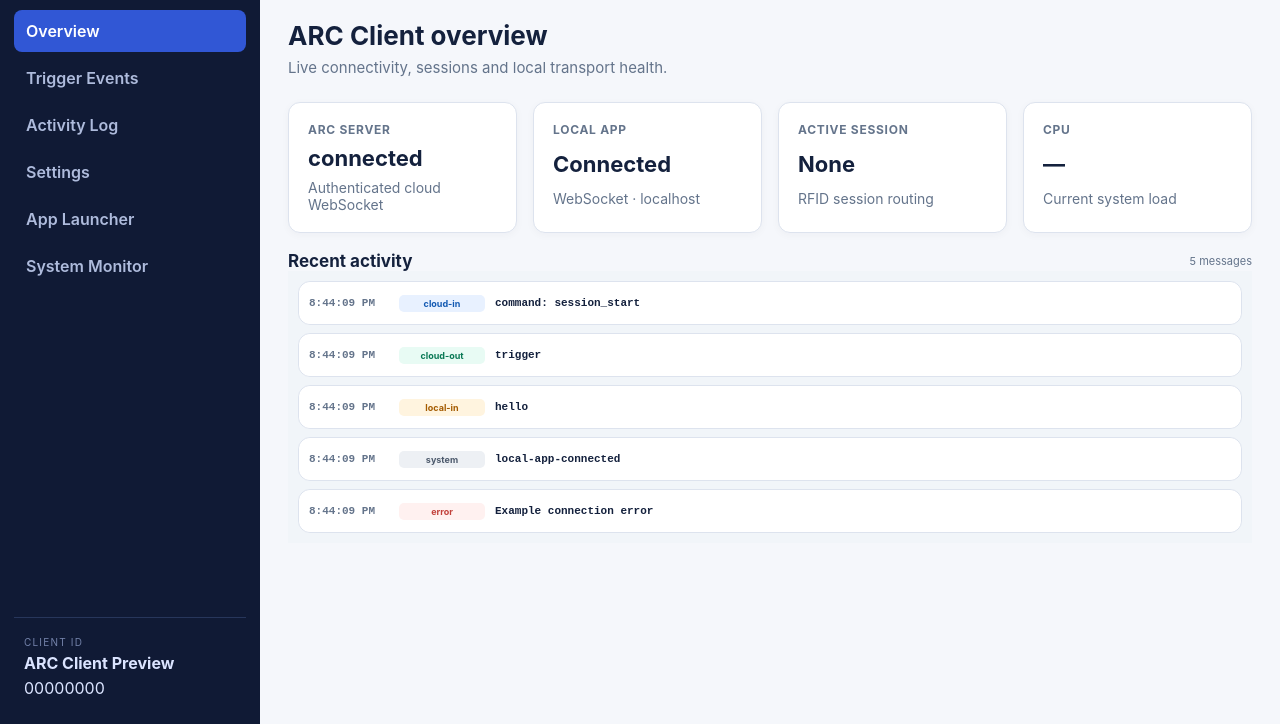
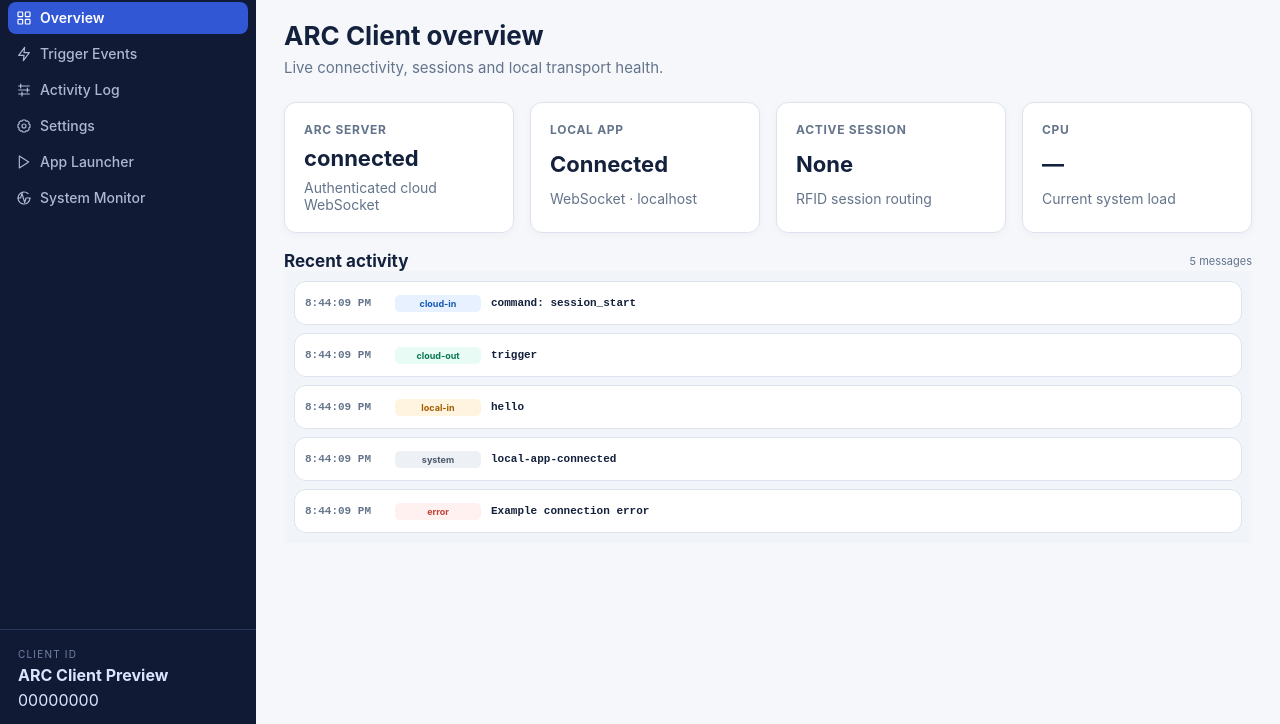
Before and after one commit to noeldrew/arc-sat-client, a React app: page / in a window 1280 px wide. Shown: the part 76-800 px from the top of the page. Built offline with nearby package versions, Linux system fonts and the light colour scheme.

Commit message:
feat: match ARC portal sidebar styling

```diff
--- a/src/renderer.tsx
+++ b/src/renderer.tsx
@@ -14,6 +14,57 @@ const pages = [
   "System Monitor",
 ] as const;
 type Page = (typeof pages)[number];
+
+const PageIcon = ({ page }: { page: Page }): React.JSX.Element => {
+  const paths: Record<Page, React.ReactNode> = {
+    Overview: (
+      <>
+        <rect x="3" y="3" width="7" height="7" rx="1" />
+        <rect x="14" y="3" width="7" height="7" rx="1" />
+        <rect x="3" y="14" width="7" height="7" rx="1" />
+        <rect x="14" y="14" width="7" height="7" rx="1" />
+      </>
+    ),
+    "Trigger Events": (
+      <path d="m13 2-9 12h8l-1 8 9-12h-8l1-8Z" />
+    ),
+    "Activity Log": (
+      <>
+        <path d="M4 6h16M4 12h16M4 18h16" />
+        <path d="M7 3v6M17 9v6M9 15v6" />
+      </>
+    ),
+    Settings: (
+      <>
+        <circle cx="12" cy="12" r="3" />
+        <path d="M19.4 15a1.7 1.7 0 0 0 .34 1.88l.06.06-2.83 2.83-.06-.06a1.7 1.7 0 0 0-1.88-.34 1.7 1.7 0 0 0-1.03 1.56V21h-4v-.08A1.7 1.7 0 0 0 8.96 19.4a1.7 1.7 0 0 0-1.88.34l-.06.06-2.83-2.83.06-.06A1.7 1.7 0 0 0 4.6 15 1.7 1.7 0 0 0 3.08 14H3v-4h.08A1.7 1.7 0 0 0 4.6 8.96a1.7 1.7 0 0 0-.34-1.88L4.2 7.02l2.83-2.83.06.06a1.7 1.7 0 0 0 1.88.34A1.7 1.7 0 0 0 10 3.08V3h4v.08a1.7 1.7 0 0 0 1.04 1.52 1.7 1.7 0 0 0 1.88-.34l.06-.06 2.83 2.83-.06.06a1.7 1.7 0 0 0-.34 1.88A1.7 1.7 0 0 0 20.92 10H21v4h-.08A1.7 1.7 0 0 0 19.4 15Z" />
+      </>
+    ),
+    "App Launcher": (
+      <path d="m5 3 14 9-14 9V3Z" />
+    ),
+    "System Monitor": (
+      <>
+        <path d="M3 12h4l2-7 4 14 2-7h6" />
+        <path d="M21 12a9 9 0 1 1-3-6.7" />
+      </>
+    ),
+  };
+  return (
+    <svg
+      aria-hidden="true"
+      className="nav-icon"
+      viewBox="0 0 24 24"
+      fill="none"
+      stroke="currentColor"
+      strokeWidth="1.75"
+      strokeLinecap="round"
+      strokeLinejoin="round"
+    >
+      {paths[page]}
+    </svg>
+  );
+};
 type ActivityPreferences = { showAcks: boolean; showPing: boolean };
 const Badge = ({
   good,
@@ -1327,7 +1378,8 @@ function App(): React.JSX.Element {
               key={item}
               onClick={() => setPage(item)}
             >
-              {item}
+              <PageIcon page={item} />
+              <span>{item}</span>
             </button>
           ))}
         </nav>
--- a/src/styles.css
+++ b/src/styles.css
@@ -39,12 +39,12 @@ button {
 .shell {
   min-height: 100vh;
   display: grid;
-  grid-template-columns: 260px 1fr;
+  grid-template-columns: 16rem 1fr;
 }
 .sidebar {
   background: var(--arc-sidebar);
   color: var(--arc-sidebar-text);
-  padding: 22px 14px;
+  padding: 0;
   display: flex;
   flex-direction: column;
   position: sticky;
@@ -56,7 +56,7 @@ button {
   display: flex;
   align-items: center;
   gap: 12px;
-  padding: 0 10px 26px;
+  padding: 16px;
   font-weight: 750;
   min-height: 62px;
 }
@@ -68,11 +68,18 @@ button {
   object-position: left center;
 }
 .brand.logo-only img {
-  max-width: 100%;
-  max-height: 76px;
+  width: 100%;
+  max-width: none;
+  max-height: 180px;
+  height: auto;
 }
 .brand.has-logo {
-  padding-left: 4px;
+  padding-left: 16px;
+}
+.brand.logo-only {
+  display: block;
+  min-height: 0;
+  padding: 20px 26px 18px;
 }
 .brand.has-logo > span {
   min-width: 0;
@@ -96,16 +103,25 @@ button {
 }
 nav {
   display: grid;
-  gap: 5px;
+  gap: 4px;
+  padding: 8px;
 }
 nav button {
+  display: flex;
+  align-items: center;
+  gap: 8px;
+  min-height: 32px;
   border: 0;
-  border-radius: 8px;
-  padding: 11px 12px;
+  border-radius: max(0px, calc(var(--arc-radius) - 4px));
+  padding: 7px 8px;
   text-align: left;
-  color: #aebbdc;
+  color: color-mix(in srgb, var(--arc-sidebar-text) 78%, transparent);
   background: transparent;
   cursor: pointer;
+  font-size: 14px;
+  line-height: 18px;
+  font-weight: 500;
+  transition: background-color 120ms ease, color 120ms ease;
 }
 nav button:hover {
   background: var(--arc-sidebar-hover);
@@ -114,11 +130,17 @@ nav button:hover {
 nav button.active {
   background: var(--arc-sidebar-selected);
   color: white;
+  font-weight: 600;
+}
+.nav-icon {
+  width: 16px;
+  height: 16px;
+  flex: 0 0 16px;
 }
 .device {
   margin-top: auto;
   border-top: 1px solid #27365b;
-  padding: 18px 10px 4px;
+  padding: 18px 18px 14px;
   display: grid;
   gap: 5px;
 }
```
